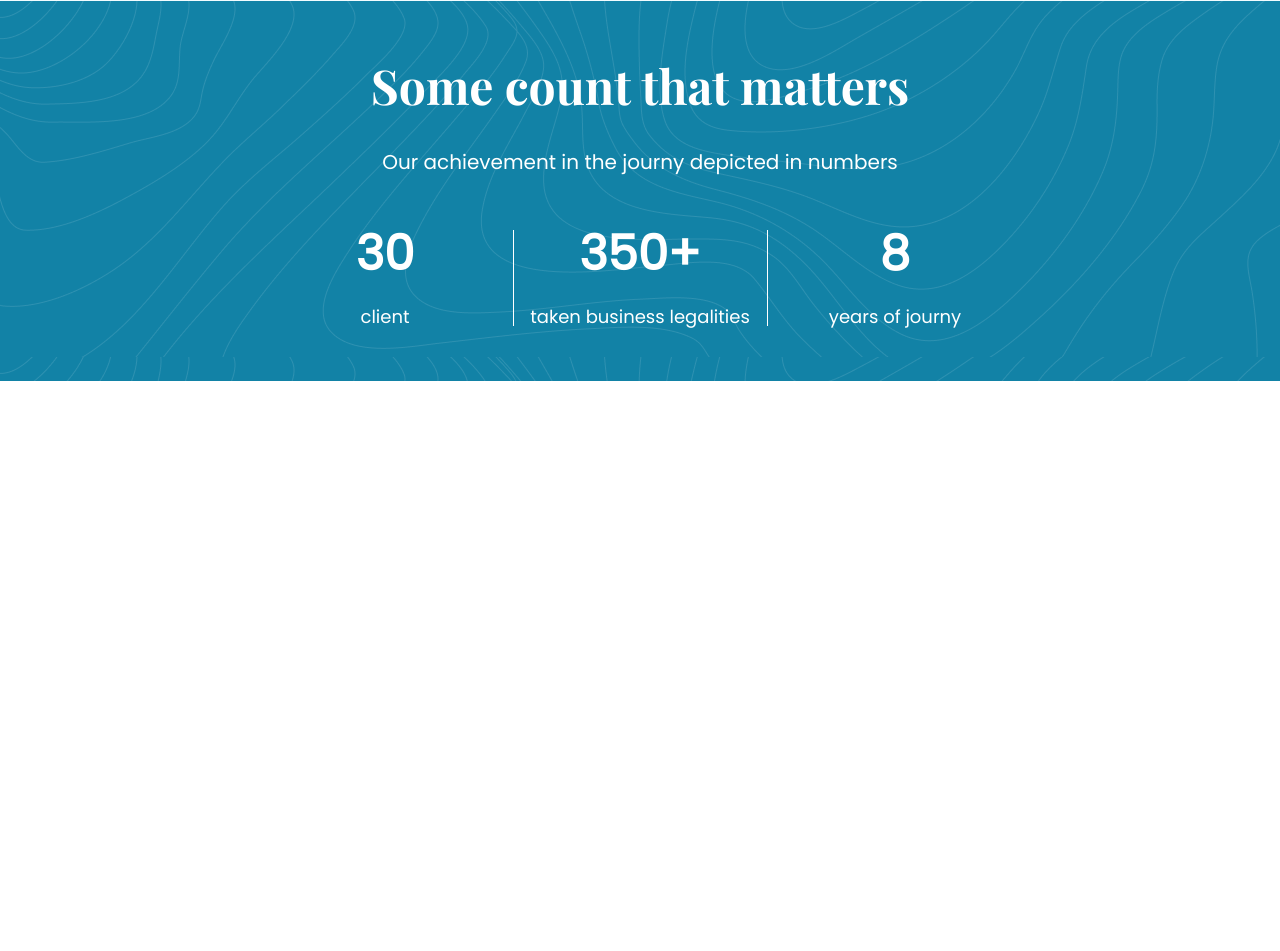
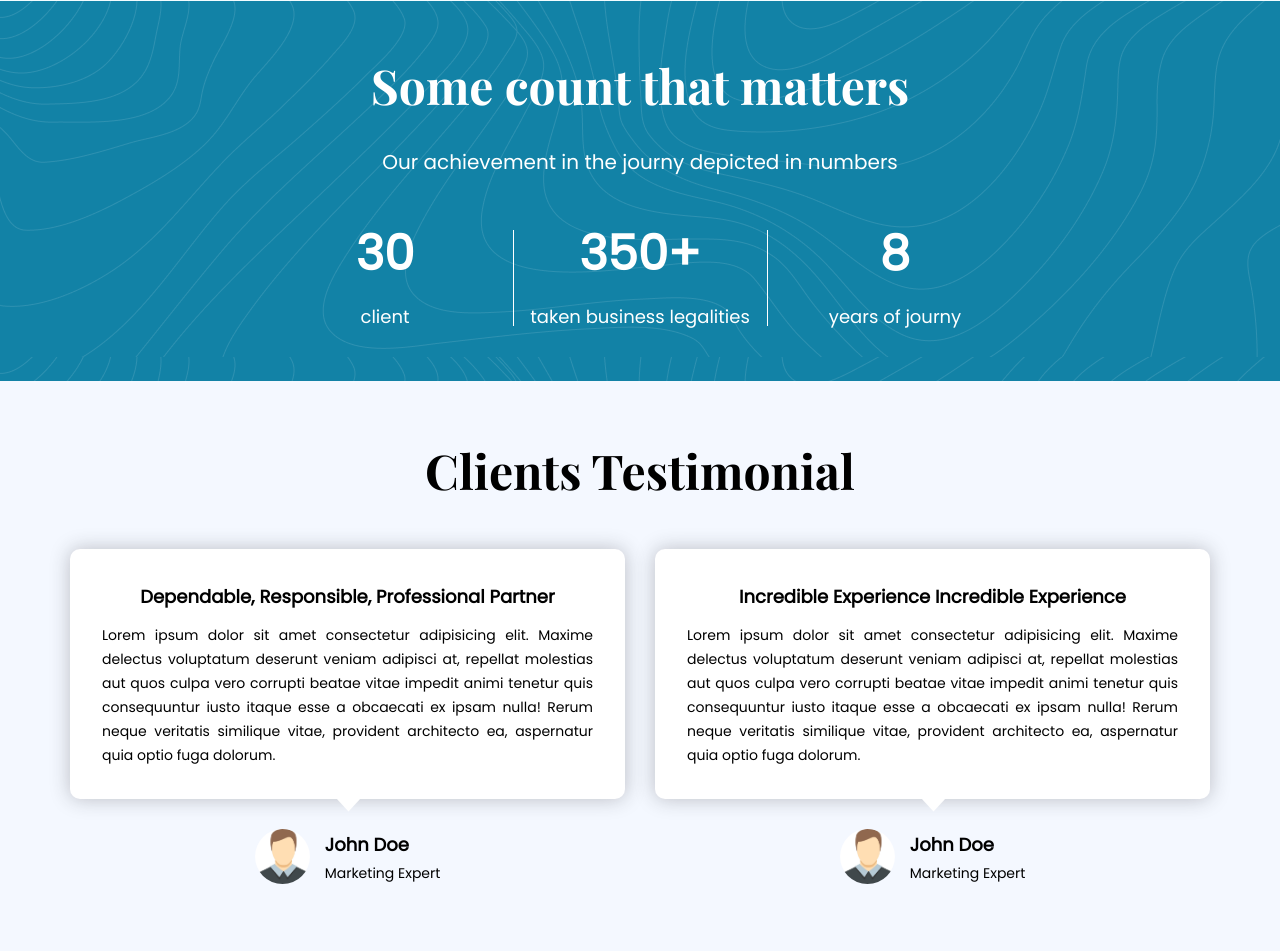
Before and after one commit to DeveloperMamunur/lawyer-portfolio, a website: page index.html in a window 1280 px wide. Shown: the part 1845-2796 px from the top of the page. Before the commit the page ends 2226 px from the top, so only its background shows below. Drawn offline with nearby package versions, Linux system fonts and the light colour scheme; files whose address does not match are found by name; a web font is replaced by a local one.

Commit message:
testimonial part added

```diff
--- a/assets/scss/vendors/_variables.scss
+++ b/assets/scss/vendors/_variables.scss
@@ -6,6 +6,7 @@
     --black_deep: #2D2F30;
     --gray: #888C8C;
     --white: #FFF;
+    --testimonial_bg: #F4F8FF;
     --app_font: "poppins-regular";
     --poppin_regular: "poppins-regular";
     --poppin_bold: "poppins-bold";
--- a/assets/scss/view/_home.scss
+++ b/assets/scss/view/_home.scss
@@ -1,3 +1,4 @@
 @import "./home_page_sections/banner";
 @import "./home_page_sections/feature";
 @import "./home_page_sections/achivement";
+@import "./home_page_sections/testimonial";
--- /dev/null
+++ b/assets/scss/view/home_page_sections/_testimonial.scss
@@ -0,0 +1,76 @@
+#testimonial{
+    background-color: var(--testimonial_bg);
+    .testimonial_content{
+        padding: 60px 0;
+        .common_heading{
+            margin-bottom: 50px;
+        }
+        .testimonial_item{
+            display: grid;
+            gap: 30px;
+            grid-template-columns: 1fr 1fr;
+            @include xs(){
+                grid-template-columns: 1fr;
+            }
+            @include sm(){
+                grid-template-columns: 1fr;
+            }
+            @include md(){
+                grid-template-columns: 1fr;
+            }
+            .item{
+                .text{
+                    background-color: var(--white);
+                    border-radius: 10px;
+                    box-shadow: 0px 0px 20px 0px rgb(41 41 42/28%);
+                    padding: 32px;
+                    position: relative;
+                    .heading{
+                        font-size: 18px;
+                        text-align: center;
+                        text-transform: capitalize;
+                    }
+                    .bg{
+                        font-size: 14px;
+                        line-height: 24px;
+                        margin-top: 10px;
+                        text-align: justify;
+                    }
+                    .arrow_part{
+                        position: absolute;
+                        bottom: -24px;
+                        left: calc(50% - 12px);
+                        height: 25px;
+                        width: 25px;
+                        background-color: var(--white);
+                        clip-path: polygon(50% 46%,0% 100%, 100% 100%);
+                        transform: rotate(180deg);
+                    }
+                }
+                .testimonial_giver{
+                    margin-top: 30px;
+                    display: flex;
+                    justify-content: center;
+                    gap: 15px;
+                    .left{
+                        .giver_img{
+                            width: 55px;
+                            height: 55px;
+                            border-radius: 50%;
+                        }
+                    }
+                    .right{
+                        .name{
+                            text-transform: capitalize;
+                            font-size: 18px;
+                        }
+                        .designation{
+                            font-size: 14px;
+                            line-height: 24px;
+                        }
+                    }
+                }
+            }
+        }
+    }
+}
--- a/index.html
+++ b/index.html
@@ -162,6 +162,48 @@
             </div>
         </div>
     </section>
-
+    <section id="testimonial">
+        <div class="container">
+            <div class="testimonial_content">
+                <div class="common_heading center">
+                    <h2>Clients Testimonial</h2>
+                </div>
+                <div class="testimonial_item">
+                    <div class="item">
+                        <div class="text">
+                            <h3 class="heading">Dependable, Responsible, Professional Partner</h3>
+                            <p class="bg">Lorem ipsum dolor sit amet consectetur adipisicing elit. Maxime delectus voluptatum deserunt veniam adipisci at, repellat molestias aut quos culpa vero corrupti beatae vitae impedit animi tenetur quis consequuntur iusto itaque esse a obcaecati ex ipsam nulla! Rerum neque veritatis similique vitae, provident architecto ea, aspernatur quia optio fuga dolorum.</p>
+                            <div class="arrow_part"></div>
+                        </div>
+                        <div class="testimonial_giver">
+                            <div class="left">
+                                <img src="./assets/images/testimonial/avatar.jpg" class="giver_img" alt="">
+                            </div>
+                            <div class="right">
+                                <h4 class="name">John Doe</h4>
+                                <p class="designation">Marketing Expert</p>
+                            </div>
+                        </div>
+                    </div>
+                    <div class="item">
+                        <div class="text">
+                            <h3 class="heading">Incredible Experience Incredible Experience</h3>
+                            <p class="bg">Lorem ipsum dolor sit amet consectetur adipisicing elit. Maxime delectus voluptatum deserunt veniam adipisci at, repellat molestias aut quos culpa vero corrupti beatae vitae impedit animi tenetur quis consequuntur iusto itaque esse a obcaecati ex ipsam nulla! Rerum neque veritatis similique vitae, provident architecto ea, aspernatur quia optio fuga dolorum.</p>
+                            <div class="arrow_part"></div>
+                        </div>
+                        <div class="testimonial_giver">
+                            <div class="left">
+                                <img src="./assets/images/testimonial/avatar.jpg" class="giver_img" alt="">
+                            </div>
+                            <div class="right">
+                                <h4 class="name">John Doe</h4>
+                                <p class="designation">Marketing Expert</p>
+                            </div>
+                        </div>
+                    </div>
+                </div>
+            </div>
+        </div>
+    </section>
 </body>
 </html>
```
Also changed, not shown: assets/css/app.css, assets/images/testimonial/avatar.jpg (added), 1 other file.
